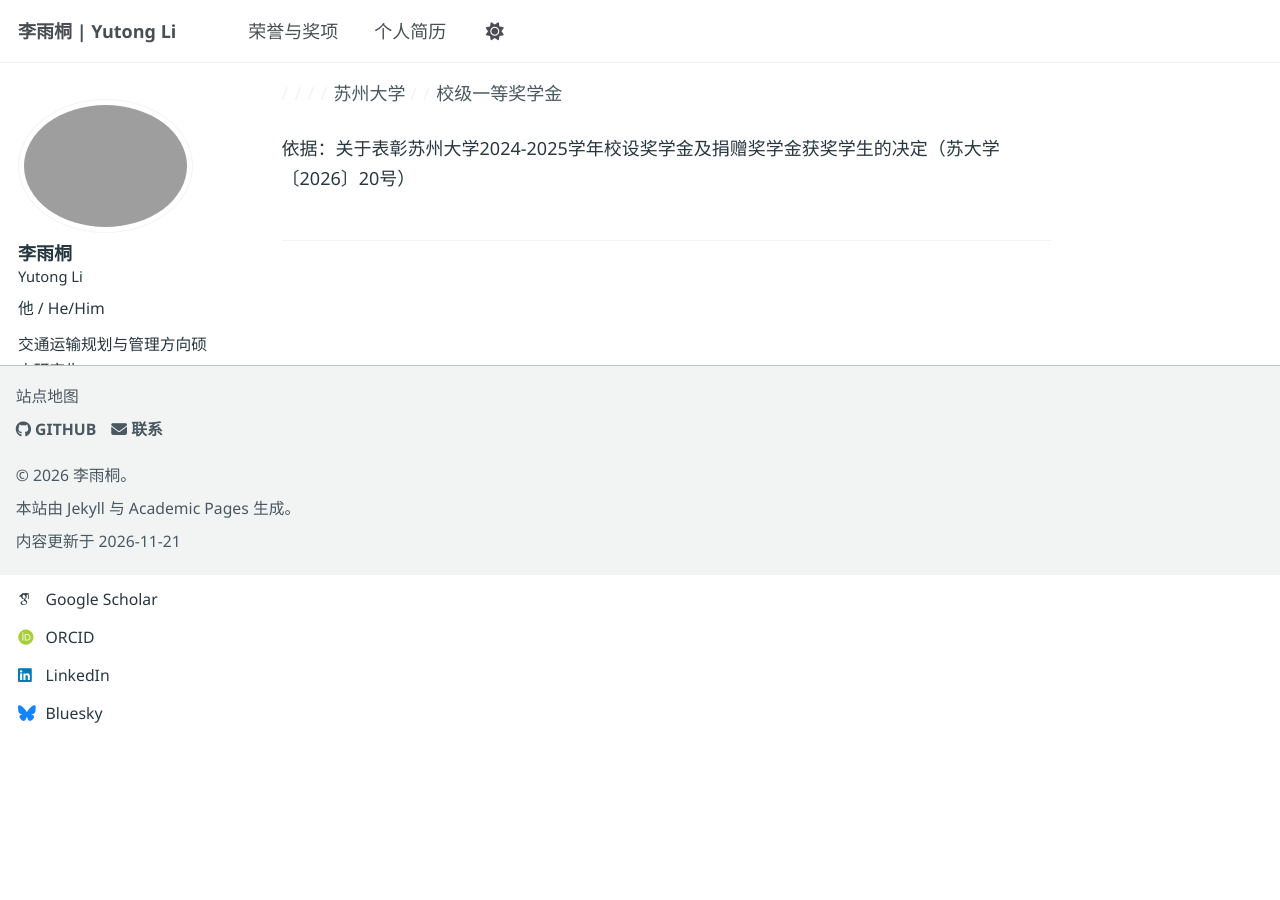
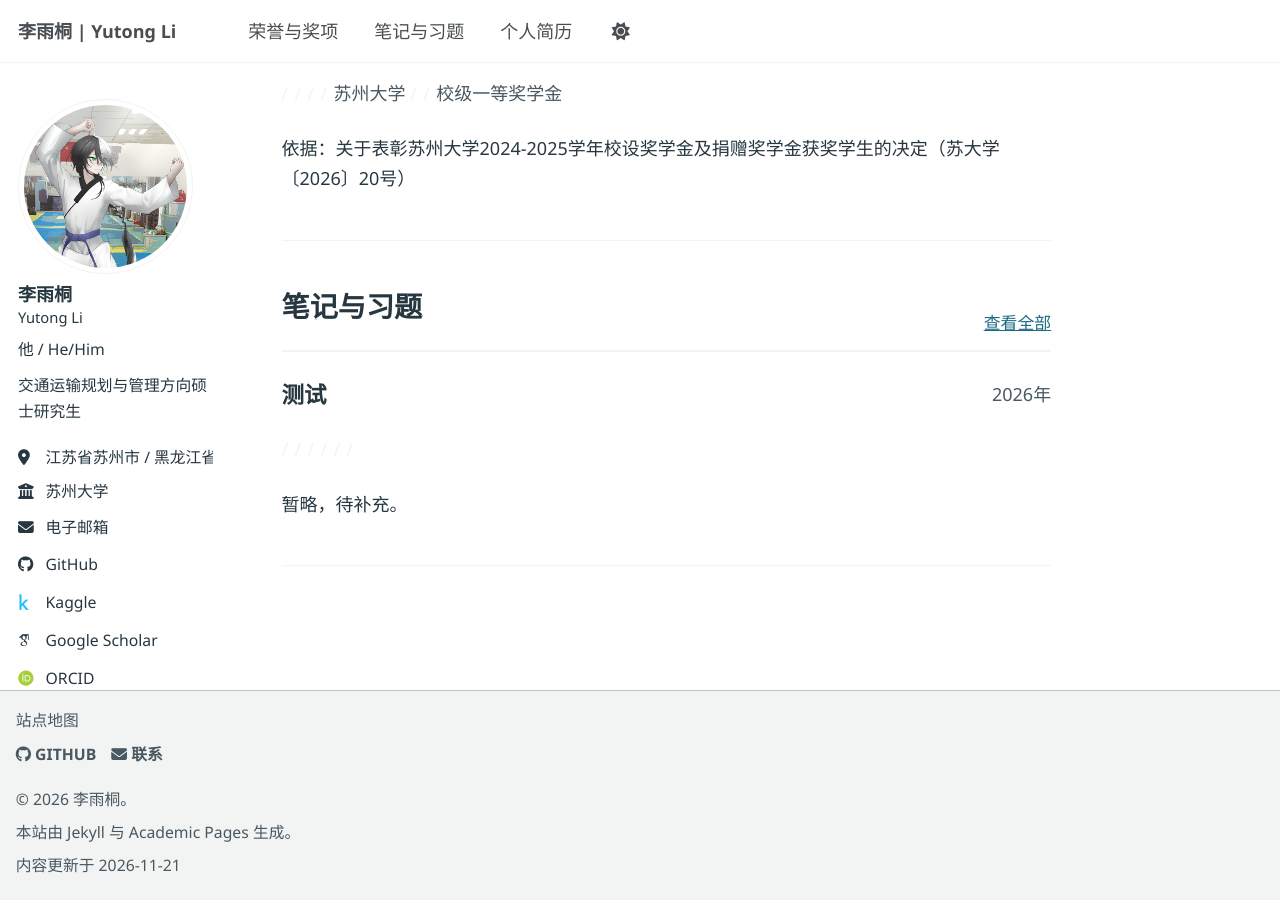
Before and after one commit to lytCNAORevision2018/lytCNAORevision2018.github.io, a Jekyll site: the page built from _pages/about.md, in a window 1280 px wide and 900 px high, scrolled down 1590 px. Built offline with Jekyll 4.4.1, drawn with Linux system fonts in a browser that asks for light colours; some web fonts are replaced; a script bundle is joined from its source files by our own code; library files that are not in the unit come from our copies; part of the change alters nothing that is shown.

Commit message:
更新个人主页 2026/11/21

```diff
--- a/_data/site_content.json
+++ b/_data/site_content.json
@@ -17,7 +17,7 @@
     "institution": "苏州大学",
     "location": "江苏省苏州市 / 黑龙江省佳木斯市",
     "email": "twahzlixuanyuan@163.com",
-    "avatar": "profile-user.png",
+    "avatar": "profile-user.jpg",
     "researchInterests": [
       "交通运输规划与管理",
       "交通规划中的数学方法"
@@ -148,7 +148,179 @@
     }
   ],
   "talks": [],
-  "notes": [],
+  "notes": [
+    {
+      "id": "notes-mwqgbh2t",
+      "title": "测试",
+      "summary": "暂略，待补充。",
+      "highlights": [],
+      "tags": [],
+      "links": [],
+      "documentPages": [],
+      "featured": true,
+      "published": true,
+      "date": "2026年"
+    }
+  ],
   "outsideResearch": [],
-  "skills": []
+  "skills": [],
+  "website": {
+    "profile": {
+      "avatar": "website-profile.jpg"
+    },
+    "home": {
+      "sections": [
+        {
+          "key": "education",
+          "title": "教育经历",
+          "description": "",
+          "visible": true,
+          "source": "featured",
+          "limit": 2
+        },
+        {
+          "key": "projects",
+          "title": "项目与科研",
+          "description": "",
+          "visible": true,
+          "source": "featured",
+          "limit": 3
+        },
+        {
+          "key": "experiences",
+          "title": "实习与实践",
+          "description": "",
+          "visible": true,
+          "source": "featured",
+          "limit": 3
+        },
+        {
+          "key": "awards",
+          "title": "荣誉与奖项",
+          "description": "",
+          "visible": true,
+          "source": "featured",
+          "limit": 3
+        },
+        {
+          "key": "talks",
+          "title": "分享与讲座",
+          "description": "",
+          "visible": true,
+          "source": "featured",
+          "limit": 3
+        },
+        {
+          "key": "notes",
+          "title": "笔记与习题",
+          "description": "",
+          "visible": true,
+          "source": "featured",
+          "limit": 3
+        },
+        {
+          "key": "outsideResearch",
+          "title": "科研学习以外",
+          "description": "",
+          "visible": true,
+          "source": "featured",
+          "limit": 3
+        },
+        {
+          "key": "skills",
+          "title": "技能",
+          "description": "",
+          "visible": false,
+          "source": "published",
+          "limit": 3
+        }
+      ]
+    },
+    "text": {
+      "home": {
+        "preferredName": {
+          "visible": true,
+          "label": "常用英文名："
+        },
+        "interests": {
+          "visible": true,
+          "label": "研究兴趣"
+        },
+        "contact": {
+          "visible": true,
+          "label": "联系我"
+        },
+        "cv": {
+          "visible": true,
+          "label": "查看简历"
+        },
+        "github": {
+          "visible": true,
+          "label": "GitHub"
+        },
+        "more": {
+          "visible": true,
+          "label": "查看全部"
+        }
+      },
+      "misc": {
+        "sidebarContact": {
+          "visible": true,
+          "label": "联系方式"
+        },
+        "sitemap": {
+          "visible": true,
+          "label": "站点地图"
+        },
+        "talkNotice": {
+          "visible": true,
+          "label": "讲义已转换为逐页图片，网站不提供原 PDF 文件。"
+        }
+      },
+      "footer": {
+        "contactVisible": true,
+        "copyrightVisible": true,
+        "creditsVisible": true,
+        "noteVisible": true,
+        "note": "",
+        "updated": {
+          "visible": true,
+          "mode": "publish",
+          "date": "",
+          "label": "内容更新于",
+          "format": "iso"
+        }
+      },
+      "pages": {
+        "projects": {
+          "visible": true,
+          "text": "科研项目、竞赛项目与实践成果。"
+        },
+        "experiences": {
+          "visible": true,
+          "text": "实习、社会实践与工程实践经历。"
+        },
+        "awards": {
+          "visible": true,
+          "text": "学习、科研、竞赛与社会实践相关荣誉。"
+        },
+        "talks": {
+          "visible": true,
+          "text": "公开分享、课程汇报与学术讲座记录。"
+        },
+        "notes": {
+          "visible": true,
+          "text": "课程笔记、习题整理与学习资料。"
+        },
+        "outsideResearch": {
+          "visible": true,
+          "text": "学习科研以外的兴趣、活动与记录。"
+        },
+        "cv": {
+          "visible": true,
+          "text": "教育、项目、实践与荣誉经历。"
+        }
+      }
+    }
+  }
 }
```
Also changed, not shown: images/profile-user.jpg (added), images/website-profile.jpg (added), 1 other file.
